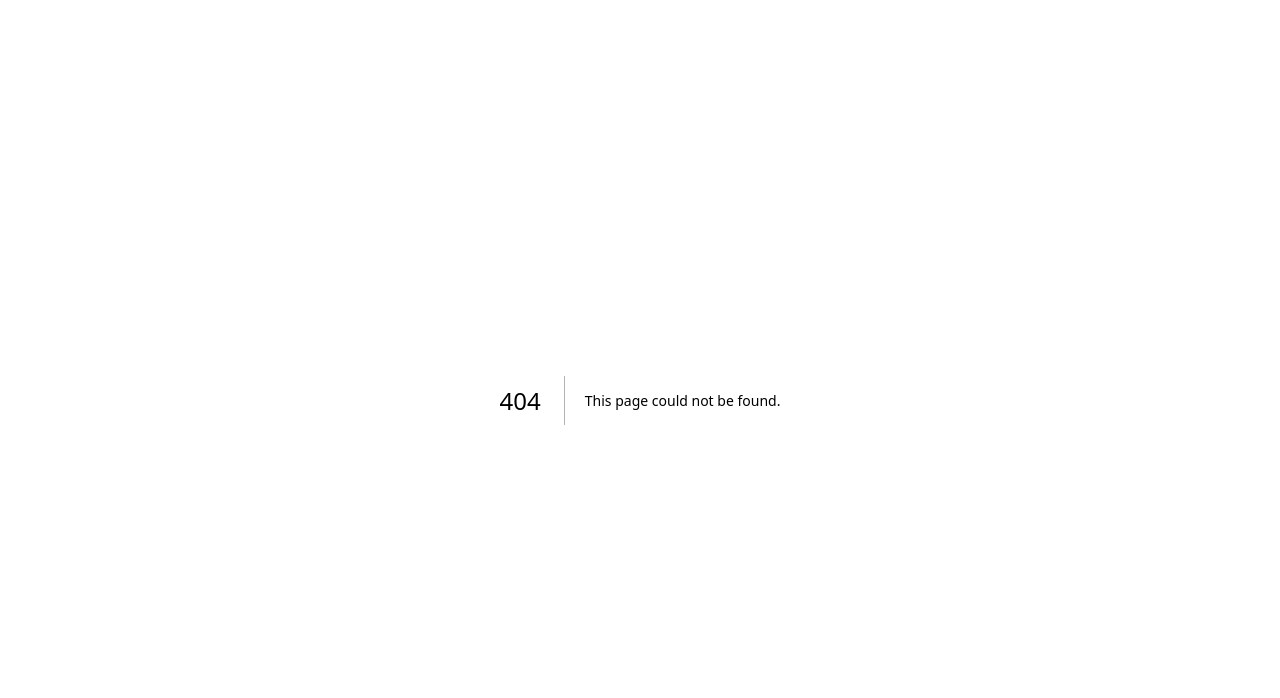
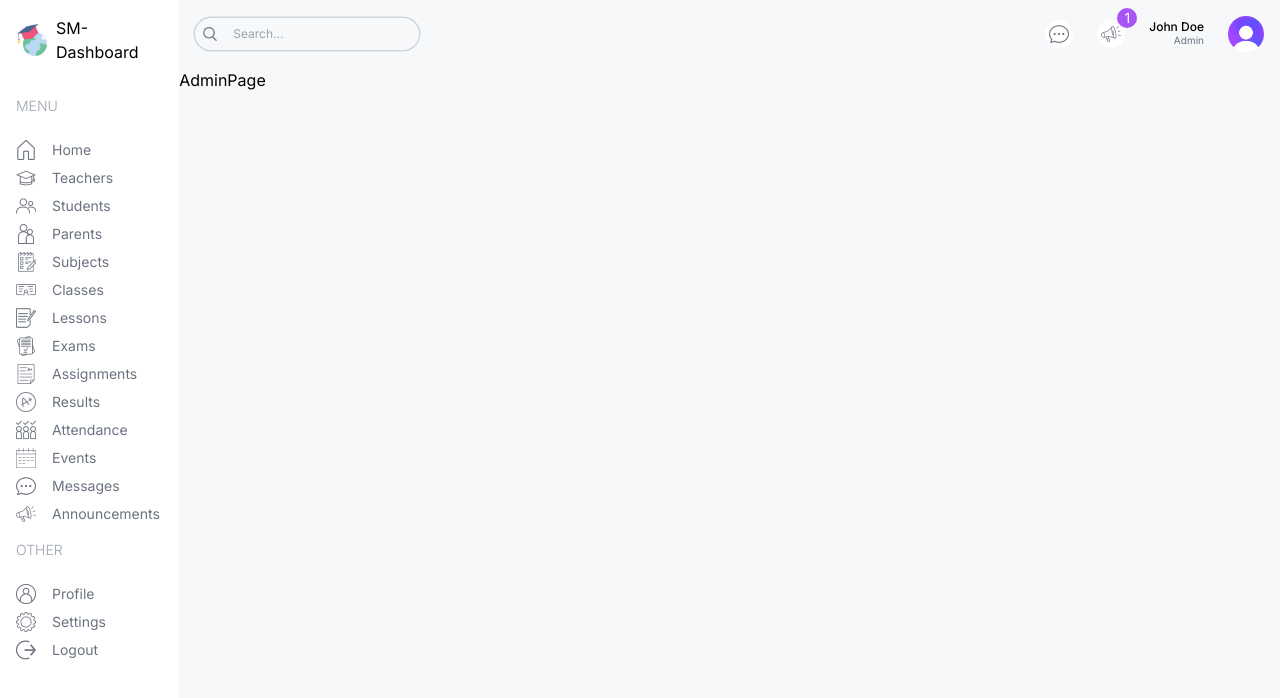
Before and after one commit to wongtonyb/sm-dashboard, a Next.js app: page /admin in a window 1280 px wide. Before the commit this address had no page. Shown: the top 698 px of the page. Built offline with nearby package versions, Linux system fonts and the light colour scheme.

Commit message:
page layouts, menu, navbar

```diff
--- /dev/null
+++ b/src/app/(dashboard)/admin/page.tsx
@@ -0,0 +1,5 @@
+const AdminPage = () => {
+  return <div className="">AdminPage</div>;
+};
+
+export default AdminPage;
--- /dev/null
+++ b/src/app/(dashboard)/layout.tsx
@@ -0,0 +1,34 @@
+import Menu from "@/components/Menu";
+import Navbar from "@/components/Navbar";
+import Image from "next/image";
+import Link from "next/link";
+
+export default function DashboardLayout({
+  children,
+}: Readonly<{
+  children: React.ReactNode;
+}>) {
+  return (
+    <div className="h-screen flex">
+      {/* LEFT */}
+      {/* by percentage: w-[25%], by ratio: w-1/6 */}
+      {/* md, lg, xl: how big the screen is. changing ratio depending on screen size */}
+      <div className="w-[14%] md:w[8%] lg:w-[16%] xl:w-[14%] p-4">
+        <Link
+          href="/"
+          className="flex items-center justify-center lg:justify-start gap-2"
+        >
+          <Image src="/logo.png" alt="logo" width={32} height={32} />
+          <span className="hidden lg:block">SM-Dashboard</span>
+        </Link>
+        <Menu/>
+      </div>
+      {/* RIGHT */}
+      {/* overflow-scroll: allows to scroll within this div */}
+      <div className="w-[86%] md:w[8%] lg:w-[84%] xl:w-[86%] bg-[#F7F8FA] overflow-scroll">
+        <Navbar/>
+        {children}
+      </div>
+    </div>
+  );
+}
--- /dev/null
+++ b/src/app/(dashboard)/parent/page.tsx
@@ -0,0 +1,5 @@
+const ParentPage = () => {
+  return <div className="">ParentPage</div>;
+};
+
+export default ParentPage;
--- /dev/null
+++ b/src/app/(dashboard)/student/page.tsx
@@ -0,0 +1,5 @@
+const StudentPage = () => {
+  return <div className="">StudentPage</div>;
+};
+
+export default StudentPage;
--- /dev/null
+++ b/src/app/(dashboard)/teacher/page.tsx
@@ -0,0 +1,5 @@
+const TeacherPage = () => {
+  return <div className="">TeacherPage</div>;
+};
+
+export default TeacherPage;
--- /dev/null
+++ b/src/app/login/page.tsx
@@ -0,0 +1,7 @@
+const LoginPage = () => {
+    return (
+      <div className=''>LoginPage</div>
+    );
+  }
+
+  export default LoginPage;
--- a/src/components/Menu.tsx
+++ b/src/components/Menu.tsx
@@ -1,3 +1,6 @@
+import Image from "next/image";
+import Link from "next/link";
+
 const menuItems = [
   {
     title: "MENU",
@@ -112,3 +115,22 @@
     ],
   },
 ];
+
+const Menu = () => {
+  return <div
+    className='mt-4 text-sm'>
+    {menuItems.map(i => (
+      <div className='flex flex-col gap-2' key={i.title}>
+        <span className='hidden lg:block text-gray-400 font-light my-4'>{i.title}</span>
+        {i.items.map(item => (
+          <Link href={item.href} key={item.label} className='flex items-center justify-center lg:justify-start gap-4 text-gray-500'>
+          <Image src={item.icon} alt="" width={20} height={20} />
+          <span className='hidden lg:block'>{item.label}</span>
+          </Link>
+        ))}
+        </div>
+    ))}
+  </div>;
+};
+
+export default Menu;
--- /dev/null
+++ b/src/components/Navbar.tsx
@@ -0,0 +1,30 @@
+import Image from "next/image";
+
+const Navbar = () => {
+  return <div className='flex items-center justify-between p-4'>
+    {/* SEARCH BAR */}
+    <div className='hidden md:flex items-center gap-2 text-xs rounded-full ring-[1.5px] ring-gray-300 px-2'>
+        <Image src='/search.png' alt='' width={14} height={14} />
+        <input type='text' placeholder="Search..." className="w-[200px] p-2 bg-transparent outline-none"/>
+    </div>
+    {/* ICON AND USER */}
+    <div className="flex items-center gap-6 justify-end w-full">
+        <div className='bg-white rounded-full w-7 h-7 flex items-center justify-center cursor-pointer'>
+            <Image src='/message.png' alt='' width={20} height={20} />
+        </div>
+        <div className='bg-white rounded-full w-7 h-7 flex items-center justify-center cursor-pointer relative'>
+            <Image src='/announcement.png' alt='' width={20} height={20} />
+            {/* notification bage */}
+            {/* relative makes css relative to parent */}
+            <div className="absolute -top-3 -right-3 w-5 h-5 flex items-center justify-center cursor-pointer bg-purple-500 text-white rounded-full text-sm">1</div>
+        </div>
+        <div className='flex flex-col'>
+            <span className='text-xs leading-3 font-medium'>John Doe</span>
+            <span className="text-[10px] text-gray-500 text-right">Admin</span>
+        </div>
+        <Image src="/avatar.png" alt="" width={36} height={36} className='rounded-full' />
+    </div>
+  </div>;
+};
+
+export default Navbar;
```
